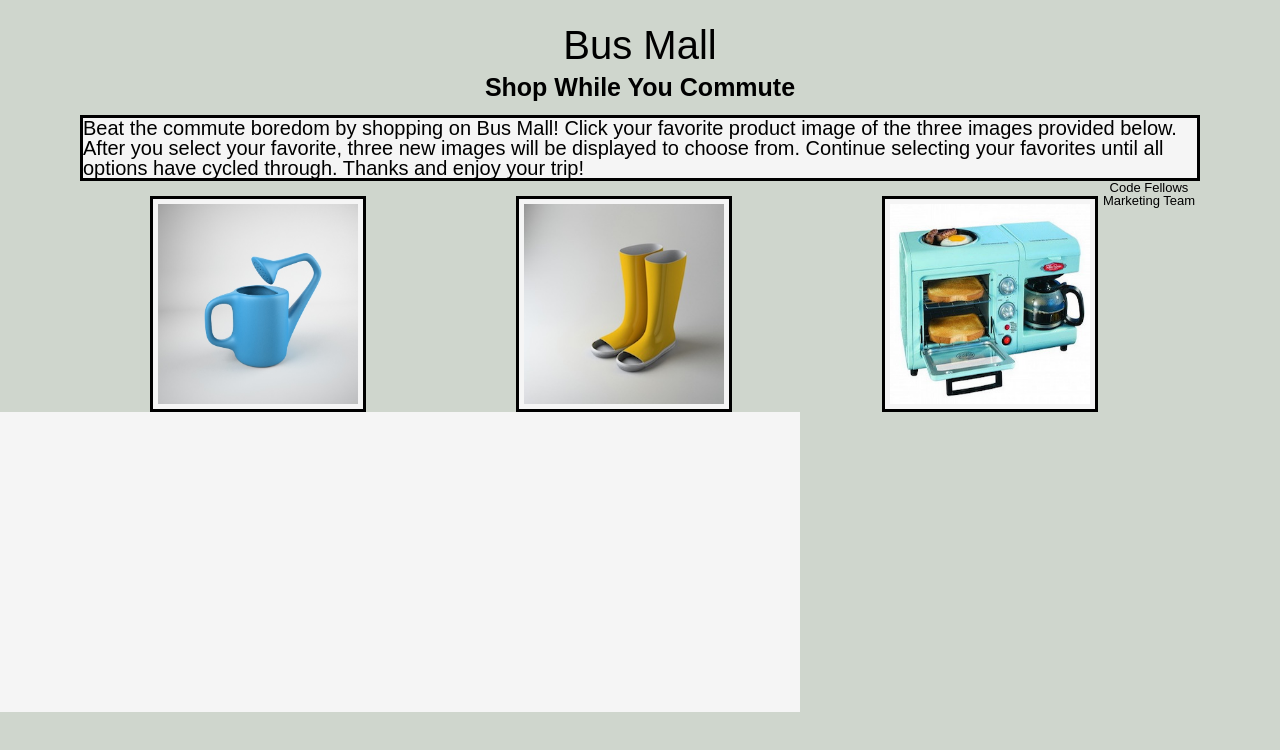
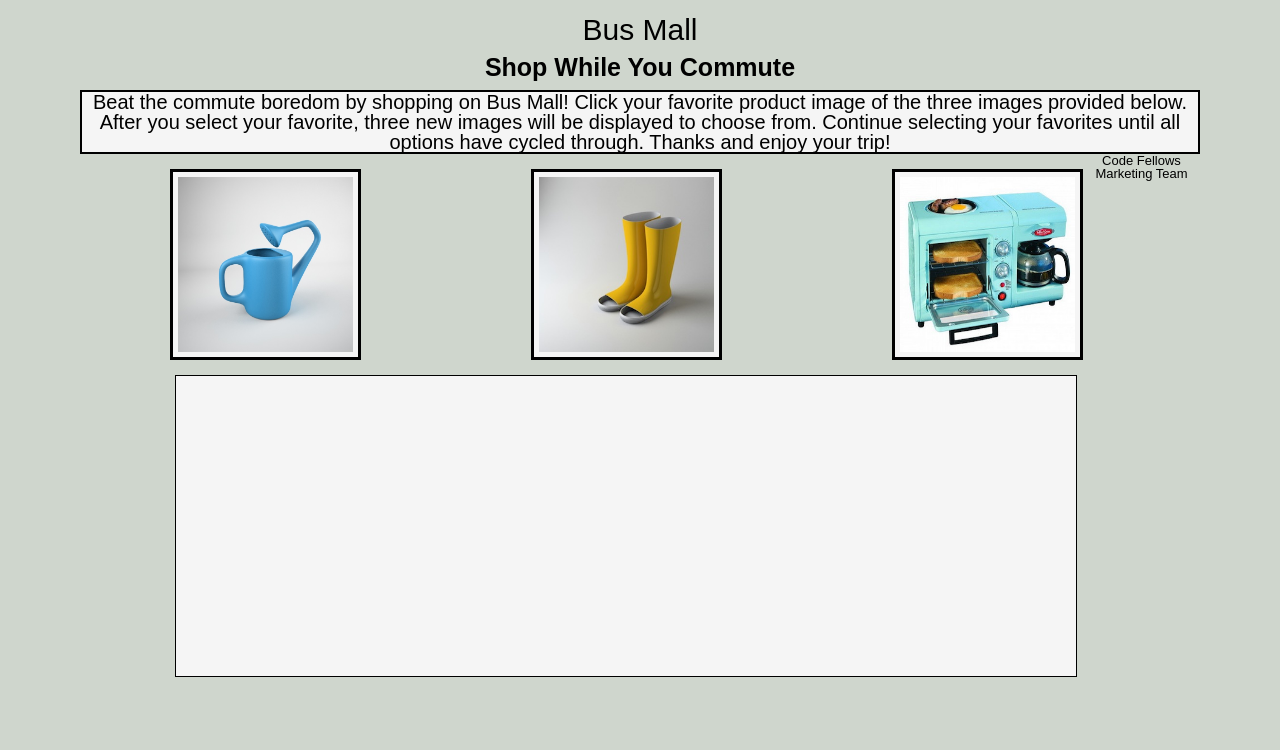
Before and after one commit to SaraJHaynes/bus-mall, a plain HTML site: page index.html in a window 1280 px wide. Drawn offline with nearby package versions, Linux system fonts and the light colour scheme.

Commit message:
local storage

```diff
--- a/css/style.css
+++ b/css/style.css
@@ -1,15 +1,4 @@
 header {
-    font-family: Arial, Helvetica, sans-serif;
-    font-size: 50px;
-    color: black;
-    font-style: bold;
-    margin-right: 80px;
-    margin-left: 80px;
-    text-align: center;
-
-}
-
-h1 {
     font-family: Arial, Helvetica, sans-serif;
     font-size: 40px;
     color: black;
@@ -17,9 +6,18 @@ h1 {
     margin-right: 80px;
     margin-left: 80px;
     text-align: center;
-    margin-top: 25px;
+}
+
+h1 {
+    font-family: Arial, Helvetica, sans-serif;
+    font-size: 30px;
+    color: black;
+    font-style: bold;
+    margin-right: 80px;
+    margin-left: 80px;
+    text-align: center;
+    margin-top: 15px;
     margin-bottom: 10px
-
 }
 
 h2 {
@@ -30,24 +28,19 @@ h2 {
     margin-right: 80px;
     margin-left: 80px;
     text-align: center;
-    margin-bottom: 15px;
-
+    margin-bottom: 10px;
 }
 
 body {
     background-color: rgb(207, 214, 205);
-    /* margin-right: 25px;
-    margin-left: 68px; */
-    /* display: inline-block; */
-
-
 }
 
 p {
     font-family: Arial, Helvetica, sans-serif;
     font-size: 20px;
+    text-align: center;
     color: black;
-    border: black solid 3px;
+    border: black solid 2px;
     background-color:whitesmoke;
     margin-right: 80px;
     margin-left: 80px;
@@ -55,23 +48,17 @@ p {
 }
 
 img {
-    margin-right: 0px;
-    display: block;
-    float: right;
     border-style: solid;
     border-color: black;
     border-width: 3px;
     background-color:whitesmoke;
-    height: 200px;
-    width: 200px;
-
-}
-img {
+    height: 175px;
+    width: 175px;
     float: left;
     padding: 5px;
-    margin-left: 150px;
+    margin-left: 170px;
     margin-top: 15px;
-
+    margin-bottom: 5px;
   }
 
   footer {
@@ -82,15 +69,16 @@ img {
     margin-left: 80px;
    text-align: center;
    vertical-align: auto;
-
   }
 
  canvas {
-      width: 800px;
+      width: 900px;
       height: 300px;
       background-color: whitesmoke;
-      margin-left: auto;
-      margin-right: auto;
-      margin-bottom: 15px;
-
+      margin-bottom: 10px;
+      margin-left: 175px;
+      margin-top: 10px;
+      border-style: solid;
+      border-color: black;
+      border-width: 1px;
   }
--- a/js/app.js
+++ b/js/app.js
@@ -1,6 +1,8 @@
 'use strict';
 
+//////////// LOCAL STORAGE IF STATEMENT ////////////////////
 //Global Variables
+
 
 var imageContainer = document.getElementById('image-container');
 var imageList = document.getElementById('image-list');
@@ -12,6 +14,7 @@ var previouslyViewed = [0,1,2];
 var votesRemaining = 25;
 var products = ['bag', 'banana', 'bathroom', 'boots', 'breakfast', 'bubblegum', 'chair', 'cthulhu', 'dog-duck', 'dragon', 'pen', 'pet-sweep', 'scissors', 'shark', 'sweep', 'tauntaun', 'unicorn', 'usb', 'water-can', 'wine-glass'];
 var productVotes = [];
+var drawChart;
 
 
 
@@ -34,8 +37,8 @@ function allProductArrayCalc(productArray) {
 		}
 
 }
-
-allProductArrayCalc(products);
+localStorageValidator();
+// allProductArrayCalc(products);
 function getRandomIndex() {
 	return Math.floor(Math.random() * allProductArray.length);
 }
@@ -88,15 +91,14 @@ function renderProductImages(){
 
 }
 
-// ++++++++++++++++++++++++++++++++++++++++++++
+
 // CHART STUFF
 // Charts rendered using Chart JS v.2.7.2
 // http://www.chartjs.org/
-// ++++++++++++++++++++++++++++++++++++++++++++
 
 function getData(){
 	for (var i = 0; i < allProductArray.length; i++){
-		productVotes.push(allProductArray[i].votes)
+		productVotes[i] = allProductArray[i].votes;
 	}
 }
 
@@ -147,7 +149,7 @@ var data = {
 function drawChart() {
   var ctx = document.getElementById('image-chart').getContext('2d');
 
-	busChart = new Chart(ctx, {
+	new Chart(ctx, {
     type: 'bar',
 		data: data,
     options: {
@@ -179,6 +181,28 @@ function chartData(){
     voteArray.push(allProductArray[i].timesShown);
 	}
 }
+/////////////// Putting in Local Storage////////////////////////
+
+function saveToLocalStorage(){
+	var stringifiedProducts = JSON.stringify(allProductArray);
+	localStorage.setItem('products', stringifiedProducts);
+}
+///////////// RETRIEVED FROM LOCAL STORAGE //////////////////////
+function localStorageValidator(){
+	if (localStorage.products){
+		// var unparsedProducts = localStorage.getItem('products');
+		var parsedProducts = JSON.parse(localStorage.getItem('products'));
+		console.log('parsed products', parsedProducts);
+	allProductArray = parsedProducts;
+	} else {
+		allProductArrayCalc(products);
+
+		//CAllED IN MULTIPLE SPOTS//////////
+		// renderProductImages();
+		// getData();
+		// drawChart();
+	}
+	}
 
 //Event Handler Function
 function handleImagesClick(event) {
@@ -196,7 +220,8 @@ function handleImagesClick(event) {
 		console.log('array info' + productVotes)
 		//call render list function
 
-		renderList();
+		// renderList();//////// 	TURNED OFF LIST ON CHART
+		saveToLocalStorage();
 		drawChart();
 	}
 	renderProductImages();
```
